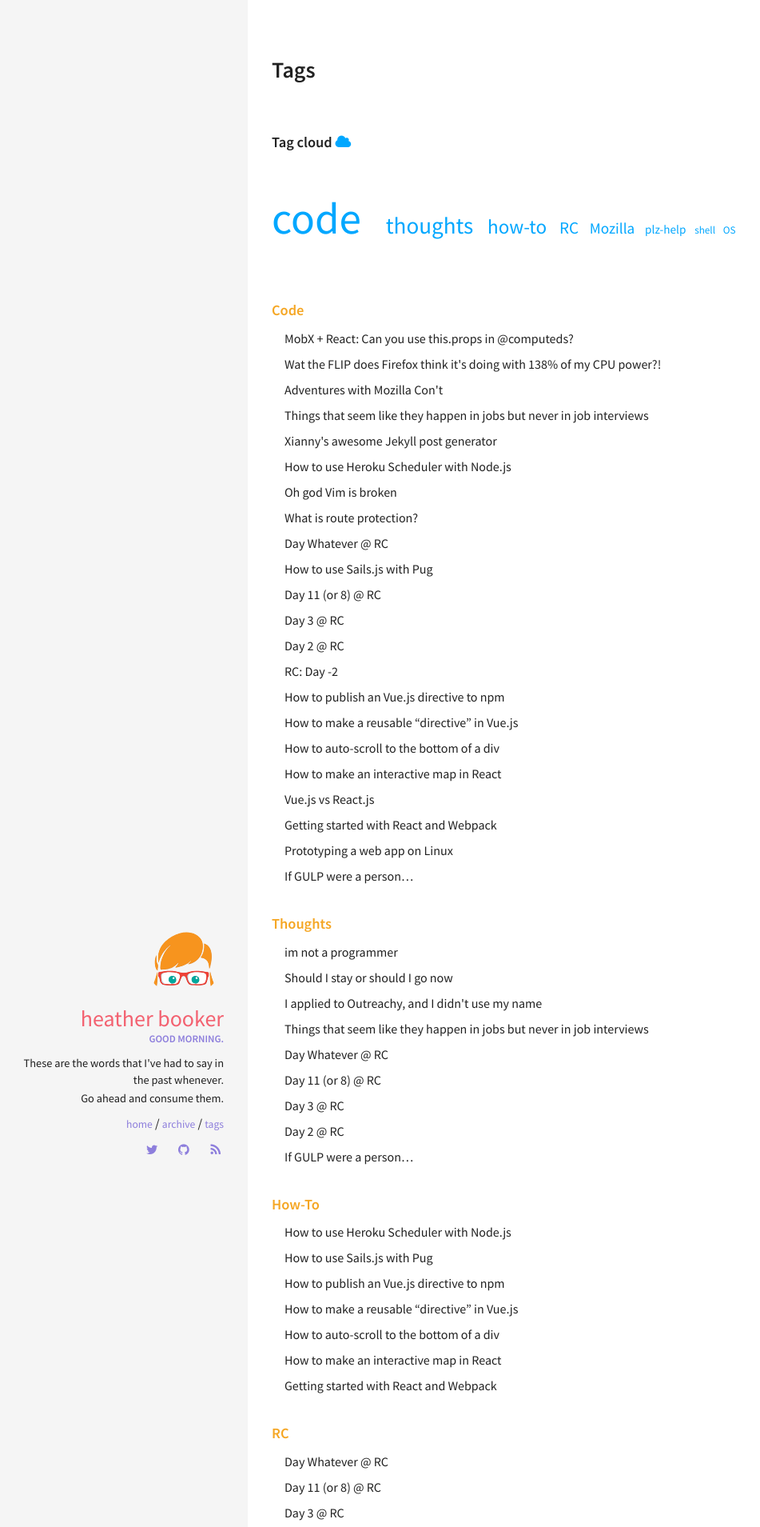
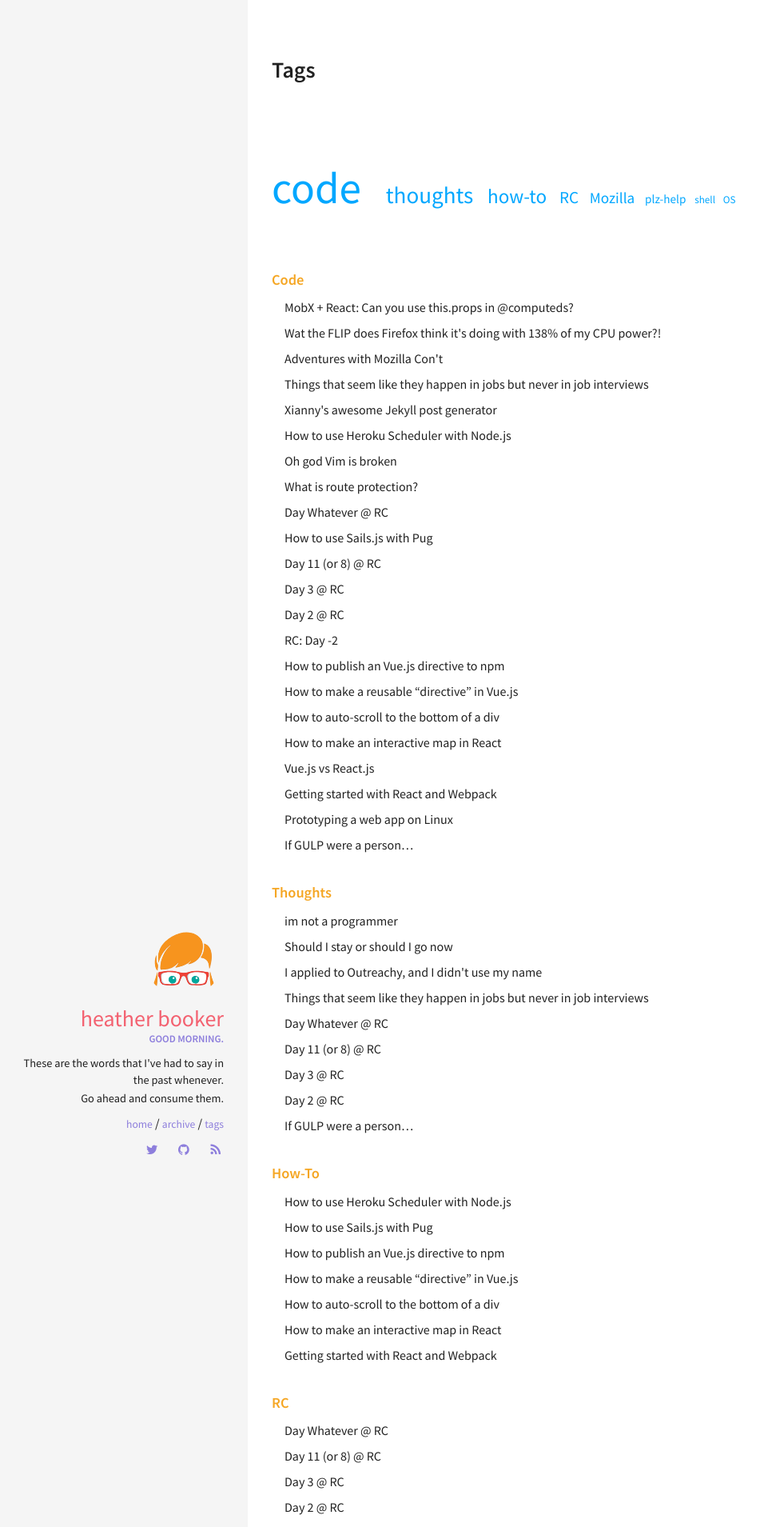
Before and after one commit to heatherbooker/blog, a Jekyll site: the page built from tags.html, in a window 1280 px wide. Shown: the top 1909 px of the page at 80% size, without its empty margins (10-961 px from the left). Built offline with Jekyll 4.4.1, drawn with Linux system fonts in a browser that asks for light colours.

Commit message:
Remove weird tag cloud title

```diff
--- a/tags.html
+++ b/tags.html
@@ -4,7 +4,6 @@ title:  Tags
 permalink: /tags/
 ---
 
-<h5>Tag cloud <i class="fa fa-cloud info-text-color"></i></h5>
 <ul class="tag-cloud">
 {% for tag in site.tags %}
   <li style="font-size: {{ tag | last | size | times: 100 | divided_by: site.tags.size | plus: 70  }}%">
```
